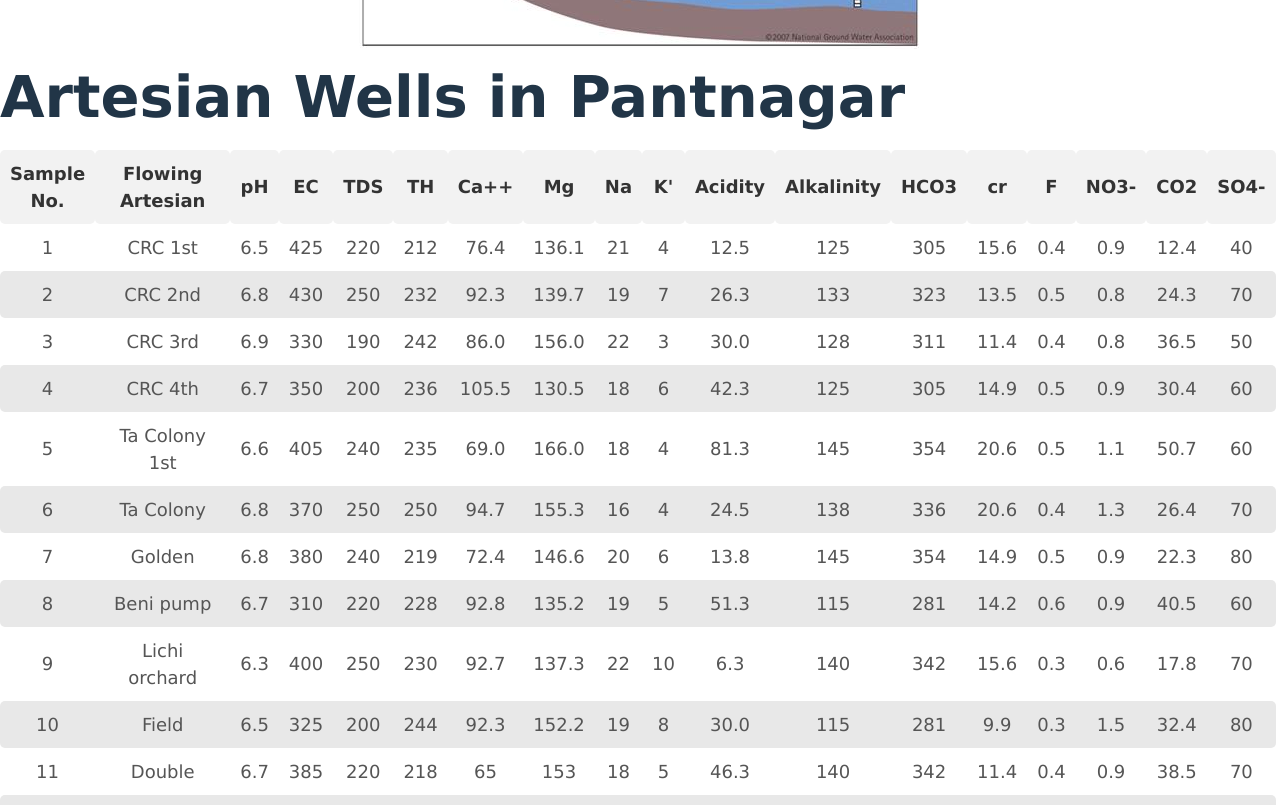
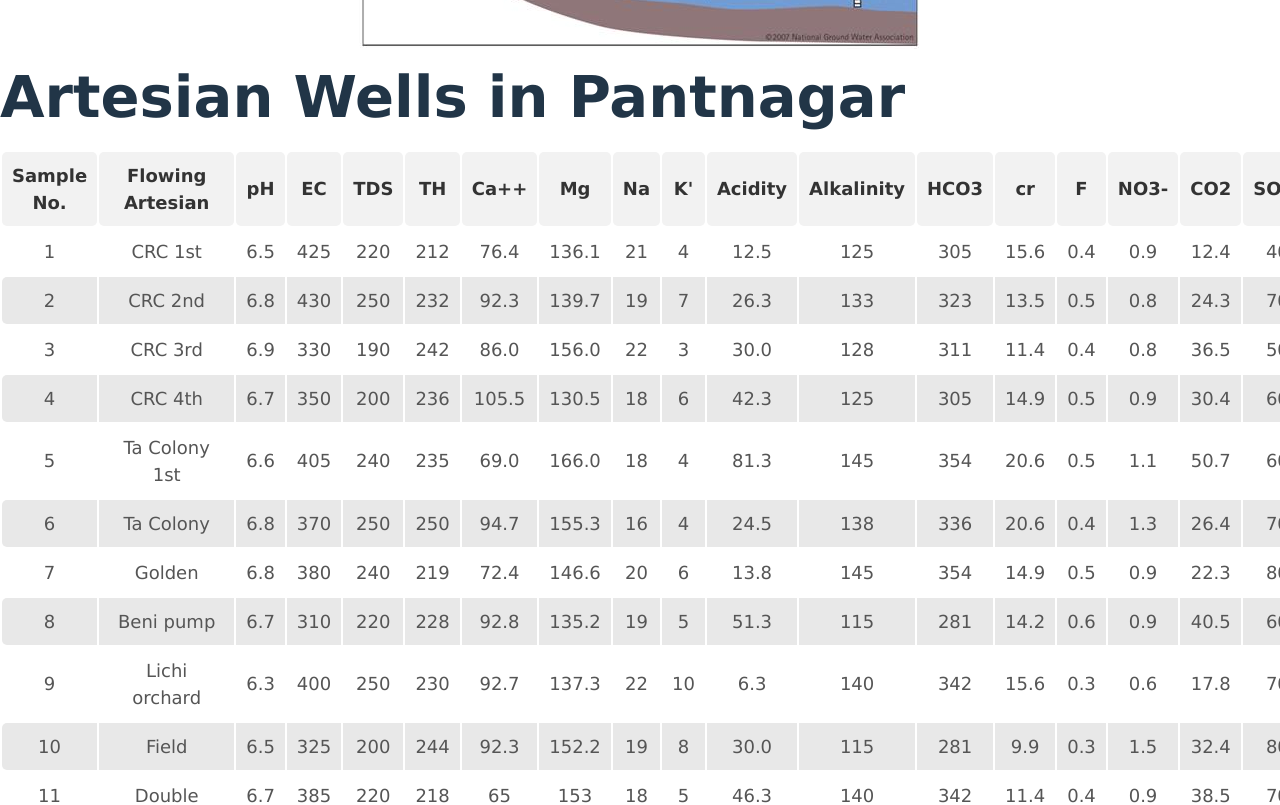
Before and after one commit to Sagar-Pant-2k2/waterStats, a React (Vite) app: page /artesian in a window 1280 px wide. Shown: the part 1240-2045 px from the top of the page. Built offline with nearby package versions, Linux system fonts and the light colour scheme.

Commit message:
modal fix

```diff
--- a/src/App.css
+++ b/src/App.css
@@ -274,11 +274,20 @@ button:hover{
     max-height: 100%;
     overflow: hidden;
   }
+
+  .ArtesianWells {
+    max-width: 100vw;
+    overflow-x: auto;
+  }
+
+  .tableContainer {
+    max-width: 100vw;
+    overflow: auto;
+  }
+
   .rainfall-table {
+    width: 100%;
     margin-top: 20px;
-    width: 100vh;
-    overflow-x: scroll;
-    border-collapse: collapse;
   }
 
   .rainfall-table th,
@@ -328,16 +337,16 @@ button:hover{
   top: 0;
   left: 0;
   width: 100vw;
-  height: 100%;
+  height: 100vh;
   background-color: rgba(0, 0, 0, 0.5); /* Semi-transparent background */
   /* display: flex; */
   justify-content: center;
   align-items: center;
   flex-direction: column;
   }
-  /* .disable-scroll {
+  .disable-scroll {
       overflow: hidden;
-    } */
+    }
   .ModalOverlay {
       position: fixed;
       padding: 5px;
@@ -363,6 +372,10 @@ button:hover{
     flex-direction: column;
     align-items: center;
     justify-content: center;
+  }
+
+  .ModalContainer button {
+    margin: 5px;
   }
 
   @media (max-width: 600px) {
--- a/src/ArtesianWells.jsx
+++ b/src/ArtesianWells.jsx
@@ -121,7 +121,8 @@ const Data = [
 
 const ArtesianWells = ({openModal,closeModal})=>{
   let i=0;
-    return (<div className="ArtesianWells">
+    return (
+    <div className="ArtesianWells">
 
         <div className="Container">
 
@@ -163,7 +164,10 @@ While artesian wells offer many advantages, it is crucial to manage them respons
         </div>
 
         <h1>Artesian Wells in Pantnagar</h1>
-        <table class="rainfall-table">
+
+<div className="tableContainer">
+
+        <table className="rainfall-table">
           <thead>
             <tr>
               <th>Sample No.</th>
@@ -796,6 +800,8 @@ While artesian wells offer many advantages, it is crucial to manage them respons
 
           </tbody>
         </table>
+</div>
+
 
 <h1 style={{margin:"20px"}}>Locations of All Artesian Wells in Pantnagar</h1>
 <div className="Container">
@@ -813,7 +819,8 @@ sources.map(item=>{
 
 </div>
 
-    </div>)
+    </div>
+    )
 }
 
 export default ArtesianWells;
--- a/src/Cards.jsx
+++ b/src/Cards.jsx
@@ -2,7 +2,8 @@ import { useState,useEffect } from "react";
 
 const Modal = ({setCount,data})=>{
 
-    return (<div className="ModalOverlay">
+    return (
+<div className="ModalOverlay">
 <div className="ModalContainer">
   <img src={`../images/${data[0]}.jpeg`}></img>
   <center><h2>Well Data</h2></center>
@@ -83,11 +84,12 @@ const Modal = ({setCount,data})=>{
 </div>
 
 
-            <div className="div"><button onClick={()=>setCount(0)}>Close</button></div>
+ <button onClick={()=>setCount(0)} >Close</button>
 
 </div>
 
-    </div>)
+</div>
+    )
 }
 
 const Card = ({src,info,openModal})=>{
```
Also changed, not shown: vite.config.js.timestamp-1684764105429-d90749588739a.mjs (added, +10 -0 lines). Lines whose indentation alone changed are shown as unchanged.
